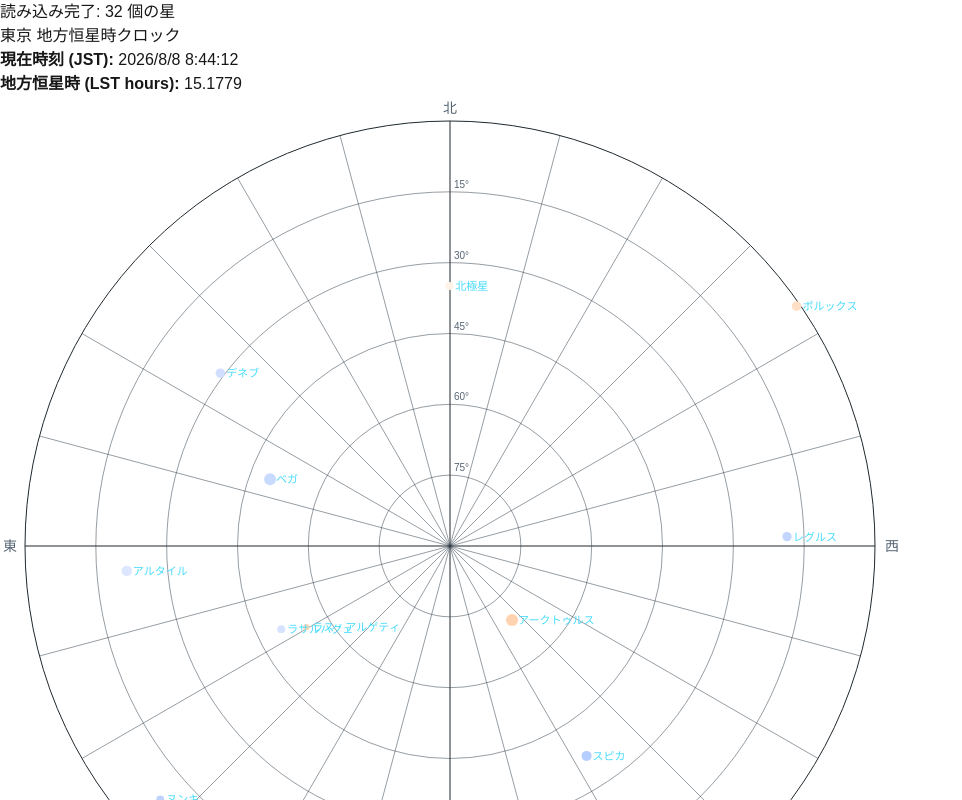
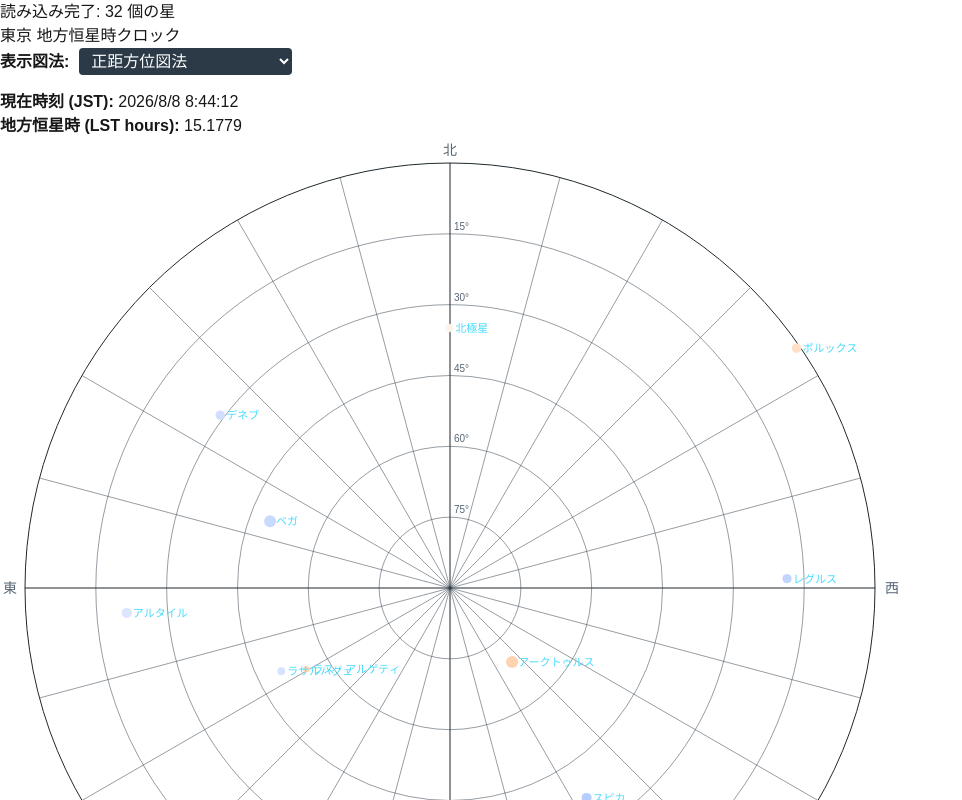
Before and after one commit to hiromitsuiwata/star-map, a Next.js app: page / in a window 1280 px wide. Shown: the top 800 px of the page, without its empty margins (0-962 px from the left). Built offline with nearby package versions, Linux system fonts and the light colour scheme.

Commit message:
切り替え

```diff
--- /dev/null
+++ b/app/data/projections.ts
@@ -0,0 +1,203 @@
+export interface ProjectionProfile {
+  name: string;
+  /** 地平座標(az, alt)からキャンバス上の(x, y)を計算する（描画不可ならnull） */
+  project: (
+    az: number,
+    alt: number,
+    cx: number,
+    cy: number,
+    rMax: number,
+  ) => { x: number; y: number } | null;
+  /** 図法に応じた背景、十字線、方位ラベル、高度グリッドをすべて描画する */
+  drawBackground: (
+    ctx: CanvasRenderingContext2D,
+    cx: number,
+    cy: number,
+    rMax: number,
+  ) => void;
+}
+
+// 共通の高度線リスト
+const ALT_LINES = [15, 30, 45, 60, 75];
+
+export const PROJECTIONS: Record<string, ProjectionProfile> = {
+  // 正距方位図法 (Azimuthal Equidistant)
+  azimuthal: {
+    name: "正距方位図法",
+    project: (az, alt, cx, cy, rMax) => {
+      const r = rMax * (1 - alt / (Math.PI / 2));
+      return {
+        x: cx - r * Math.sin(az),
+        y: cy - r * Math.cos(az),
+      };
+    },
+    drawBackground: (ctx, cx, cy, rMax) => {
+      // 外枠の円と十字線
+      ctx.strokeStyle = "#1e272c";
+      ctx.lineWidth = 1;
+      ctx.beginPath();
+      ctx.arc(cx, cy, rMax, 0, Math.PI * 2);
+      ctx.stroke();
+      ctx.beginPath();
+      ctx.moveTo(cx, cy - rMax);
+      ctx.lineTo(cx, cy + rMax);
+      ctx.stroke();
+      ctx.beginPath();
+      ctx.moveTo(cx - rMax, cy);
+      ctx.lineTo(cx + rMax, cy);
+      ctx.stroke();
+
+      // 方位ラベル
+      ctx.fillStyle = "#576574";
+      ctx.font = "14px sans-serif";
+      ctx.fillText("北", cx - 7, cy - rMax - 8);
+      ctx.fillText("南", cx - 7, cy + rMax + 20);
+      ctx.fillText("東", cx - rMax - 22, cy + 5);
+      ctx.fillText("西", cx + rMax + 10, cy + 5);
+
+      // グリッド線のスタイル設定
+      ctx.strokeStyle = "#2c3a47";
+      ctx.lineWidth = 0.5;
+      ctx.font = "10px sans-serif";
+
+      // 高度同心円
+      ALT_LINES.forEach((altDeg) => {
+        const altRad = (altDeg * Math.PI) / 180;
+        const r = rMax * (1 - altRad / (Math.PI / 2));
+        ctx.beginPath();
+        ctx.arc(cx, cy, r, 0, Math.PI * 2);
+        ctx.stroke();
+        ctx.fillText(`${altDeg}°`, cx + 4, cy - r - 4);
+      });
+
+      // 放射状の方位線
+      for (let azDeg = 15; azDeg < 360; azDeg += 15) {
+        if (azDeg % 90 === 0) continue;
+        const azRad = (azDeg * Math.PI) / 180;
+        ctx.beginPath();
+        ctx.moveTo(cx, cy);
+        ctx.lineTo(cx - rMax * Math.sin(azRad), cy - rMax * Math.cos(azRad));
+        ctx.stroke();
+      }
+    },
+  },
+
+  // 平射図法 (Stereographic)
+  stereographic: {
+    name: "平射図法（ステレオ）",
+    project: (az, alt, cx, cy, rMax) => {
+      const theta = Math.PI / 2 - alt;
+      const r = rMax * Math.tan(theta / 2);
+      return {
+        x: cx - r * Math.sin(az),
+        y: cy - r * Math.cos(az),
+      };
+    },
+    drawBackground: (ctx, cx, cy, rMax) => {
+      ctx.strokeStyle = "#1e272c";
+      ctx.lineWidth = 1;
+      ctx.beginPath();
+      ctx.arc(cx, cy, rMax, 0, Math.PI * 2);
+      ctx.stroke();
+      ctx.beginPath();
+      ctx.moveTo(cx, cy - rMax);
+      ctx.lineTo(cx, cy + rMax);
+      ctx.stroke();
+      ctx.beginPath();
+      ctx.moveTo(cx - rMax, cy);
+      ctx.lineTo(cx + rMax, cy);
+      ctx.stroke();
+
+      ctx.fillStyle = "#576574";
+      ctx.font = "14px sans-serif";
+      ctx.fillText("北", cx - 7, cy - rMax - 8);
+      ctx.fillText("南", cx - 7, cy + rMax + 20);
+      ctx.fillText("東", cx - rMax - 22, cy + 5);
+      ctx.fillText("西", cx + rMax + 10, cy + 5);
+
+      ctx.strokeStyle = "#2c3a47";
+      ctx.lineWidth = 0.5;
+      ctx.font = "10px sans-serif";
+
+      // 高度同心円（平射図法のスケール）
+      ALT_LINES.forEach((altDeg) => {
+        const altRad = (altDeg * Math.PI) / 180;
+        const r = rMax * Math.tan((Math.PI / 2 - altRad) / 2);
+        ctx.beginPath();
+        ctx.arc(cx, cy, r, 0, Math.PI * 2);
+        ctx.stroke();
+        ctx.fillText(`${altDeg}°`, cx + 4, cy - r - 4);
+      });
+
+      // 方位線
+      for (let azDeg = 15; azDeg < 360; azDeg += 15) {
+        if (azDeg % 90 === 0) continue;
+        const azRad = (azDeg * Math.PI) / 180;
+        ctx.beginPath();
+        ctx.moveTo(cx, cy);
+        ctx.lineTo(cx - rMax * Math.sin(azRad), cy - rMax * Math.cos(azRad));
+        ctx.stroke();
+      }
+    },
+  },
+
+  // 心射図法 (Gnomonic)
+  gnomonic: {
+    name: "心射図法（流星観測用）",
+    project: (az, alt, cx, cy, rMax) => {
+      const theta = Math.PI / 2 - alt;
+      if (theta >= Math.PI / 2 - 0.01) return null;
+      const r = rMax * Math.tan(theta);
+      return {
+        x: cx - r * Math.sin(az),
+        y: cy - r * Math.cos(az),
+      };
+    },
+    drawBackground: (ctx, cx, cy, rMax) => {
+      // 心射図法は無限に広がるため外枠の円は描かず、基準十字線のみ
+      ctx.strokeStyle = "#1e272c";
+      ctx.lineWidth = 1;
+      ctx.beginPath();
+      ctx.moveTo(cx, cy - rMax);
+      ctx.lineTo(cx, cy + rMax);
+      ctx.stroke();
+      ctx.beginPath();
+      ctx.moveTo(cx - rMax, cy);
+      ctx.lineTo(cx + rMax, cy);
+      ctx.stroke();
+
+      ctx.fillStyle = "#576574";
+      ctx.font = "14px sans-serif";
+      ctx.fillText("北", cx - 7, cy - rMax - 8);
+      ctx.fillText("南", cx - 7, cy + rMax + 20);
+      ctx.fillText("東", cx - rMax - 22, cy + 5);
+      ctx.fillText("西", cx + rMax + 10, cy + 5);
+
+      ctx.strokeStyle = "#2c3a47";
+      ctx.lineWidth = 0.5;
+      ctx.font = "10px sans-serif";
+
+      // 高度円（心射図法のスケール、地平線近くは描画不能なのでフィルター）
+      ALT_LINES.forEach((altDeg) => {
+        const altRad = (altDeg * Math.PI) / 180;
+        const theta = Math.PI / 2 - altRad;
+        if (theta >= Math.PI / 2 - 0.01) return;
+        const r = rMax * Math.tan(theta);
+        ctx.beginPath();
+        ctx.arc(cx, cy, r, 0, Math.PI * 2);
+        ctx.stroke();
+        ctx.fillText(`${altDeg}°`, cx + 4, cy - r - 4);
+      });
+
+      // 方位線
+      for (let azDeg = 15; azDeg < 360; azDeg += 15) {
+        if (azDeg % 90 === 0) continue;
+        const azRad = (azDeg * Math.PI) / 180;
+        ctx.beginPath();
+        ctx.moveTo(cx, cy);
+        ctx.lineTo(cx - rMax * Math.sin(azRad), cy - rMax * Math.cos(azRad));
+        ctx.stroke();
+      }
+    },
+  },
+};
--- a/app/starCanvas.tsx
+++ b/app/starCanvas.tsx
@@ -1,13 +1,13 @@
+// StarCanvas.tsx
 "use client";
 
 import { useEffect, useRef, useState } from "react";
 import { ParsedStar } from "./data/csvParser";
 import { convertEquatorialToHorizontal } from "./data/celestial";
 import { calculateLST } from "./data/time";
+import { PROJECTIONS } from "./data/projections";
 
-// 東京の経度 (東経139.7414度)
 const TOKYO_LON = 139.7414;
-// 東京の緯度 (北緯35.6581度)
 const TOKYO_LAT = 35.6581;
 
 interface StarCanvasProps {
@@ -23,133 +23,94 @@ export const StarCanvas: React.FC<StarCanvasProps> = ({
 }) => {
   const canvasRef = useRef<HTMLCanvasElement | null>(null);
   const [now, setNow] = useState(new Date());
+  const [projectionType, setProjectionType] = useState<string>("azimuthal");
 
-  // 1分ごとに現在時刻を更新
   useEffect(() => {
-    const timer = setInterval(() => {
-      setNow(new Date());
-    }, 60000);
-
+    const timer = setInterval(() => setNow(new Date()), 60000);
     return () => clearInterval(timer);
   }, []);
 
-  // 東京の緯度（ラジアン）
   const lat = (TOKYO_LAT * Math.PI) / 180;
-  // 地方恒星時 (LST) の計算
   const lstHours = calculateLST(now.getTime(), TOKYO_LON);
 
-  // Canvasへの描画処理
   useEffect(() => {
     const canvas = canvasRef.current;
     if (!canvas) return;
-
     const ctx = canvas.getContext("2d");
     if (!ctx) return;
 
     const cx = width / 2;
     const cy = height / 2;
-    const rMax = Math.min(width, height) / 2 - 25; // 地平線の半径（余白調整）
+    const rMax = Math.min(width, height) / 2 - 25;
 
-    // 描画エリアのクリア
+    const currentProjection =
+      PROJECTIONS[projectionType] || PROJECTIONS.azimuthal;
+
+    // キャンバスのクリア
     ctx.clearRect(0, 0, width, height);
 
-    // 1. 背景の円と十字線（地平線・方位線）の描画
-    ctx.strokeStyle = "#1e272c";
-    ctx.lineWidth = 1;
-    ctx.beginPath();
-    ctx.arc(cx, cy, rMax, 0, Math.PI * 2);
-    ctx.stroke();
-    ctx.beginPath();
-    ctx.moveTo(cx, cy - rMax);
-    ctx.lineTo(cx, cy + rMax);
-    ctx.stroke();
-    ctx.beginPath();
-    ctx.moveTo(cx - rMax, cy);
-    ctx.lineTo(cx + rMax, cy);
-    ctx.stroke();
+    // 1. 図法固有の背景・ガイド線・ラベルを一発で描画
+    currentProjection.drawBackground(ctx, cx, cy, rMax);
 
-    // 方位ラベル（見上げ星図：上が北のとき、左が東、右が西）
-    ctx.fillStyle = "#576574";
-    ctx.font = "14px sans-serif";
-    ctx.fillText("北", cx - 7, cy - rMax - 8);
-    ctx.fillText("南", cx - 7, cy + rMax + 20);
-    ctx.fillText("東", cx - rMax - 22, cy + 5);
-    ctx.fillText("西", cx + rMax + 10, cy + 5);
-
-    // --- ここから座標線の描画 ---
-    ctx.strokeStyle = "#2c3a47"; // 線の色（星より目立たない暗めの色）
-    ctx.lineWidth = 0.5; // 細い線
-    ctx.fillStyle = "#576574"; // 高度ラベルの文字色
-    ctx.font = "10px sans-serif";
-
-    // 1. 高度線
-    const altLines = [15, 30, 45, 60, 75];
-    altLines.forEach((altDeg) => {
-      const altRad = (altDeg * Math.PI) / 180;
-      // 天頂からの角距離に比例する半径
-      const r = rMax * (1 - altRad / (Math.PI / 2));
-
-      ctx.beginPath();
-      ctx.arc(cx, cy, r, 0, Math.PI * 2);
-      ctx.stroke();
-
-      // 高度のラベルを描画（北側の線上に配置）
-      ctx.fillText(`${altDeg}°`, cx + 4, cy - r - 4);
-    });
-
-    // 2. 方位線（15度刻み、ただし東西南北の0,90,180,270は除く）
-    for (let azDeg = 15; azDeg < 360; azDeg += 15) {
-      if (azDeg % 90 === 0) continue; // 東西南北はすでに十字線を引いているのでスキップ
-
-      const azRad = (azDeg * Math.PI) / 180;
-
-      // 見上げ星図（左が東、右が西）の向きに合わせる
-      const targetX = cx - rMax * Math.sin(azRad);
-      const targetY = cy - rMax * Math.cos(azRad);
-
-      ctx.beginPath();
-      ctx.moveTo(cx, cy);
-      ctx.lineTo(targetX, targetY);
-      ctx.stroke();
-    }
-    // --- ここまで座標線の描画 ---
-
-    // すべての星のループ描画
+    // 2. 星の描画
     stars.forEach((star) => {
       const horizontalPosition = convertEquatorialToHorizontal(
         star,
         lstHours,
         lat,
-      )!;
+      );
+      if (!horizontalPosition || horizontalPosition.alt < 0) return;
 
-      if (!horizontalPosition) return; // 地平線の下にある星は描画しない
+      const pt = currentProjection.project(
+        horizontalPosition.az,
+        horizontalPosition.alt,
+        cx,
+        cy,
+        rMax,
+      );
+      if (!pt) return;
 
-      // 正距方位図法による画面上のXYマッピング
-      // 天頂からの角距離に比例する半径 r
-      const r = rMax * (1 - horizontalPosition.alt / (Math.PI / 2));
-
-      // 見上げ星図（左が東、右が西）にするため、X軸はマイナスにする
-      const x = cx - r * Math.sin(horizontalPosition.az);
-      const y = cy - r * Math.cos(horizontalPosition.az);
-
-      // 星のドットを描画
       ctx.beginPath();
       ctx.fillStyle = star.colorHex || "#ffffff";
-      ctx.arc(x, y, star.size || 2, 0, Math.PI * 2);
+      ctx.arc(pt.x, pt.y, star.size || 2, 0, Math.PI * 2);
       ctx.fill();
 
-      // 日本語の星の名前を描画
       if (star.name) {
         ctx.fillStyle = "#48dbfb";
         ctx.font = "11px sans-serif";
-        ctx.fillText(star.name, x + 6, y + 4);
+        ctx.fillText(star.name, pt.x + 6, pt.y + 4);
       }
     });
-  }, [stars, width, height, lstHours]); // 依存配列に lstHours を追加して毎分再描画
+  }, [stars, width, height, lstHours, projectionType]);
 
   return (
     <div>
       <h3>東京 地方恒星時クロック</h3>
+      <div style={{ marginBottom: "15px" }}>
+        <label
+          htmlFor="projection-select"
+          style={{ marginRight: "10px", fontWeight: "bold" }}
+        >
+          表示図法:
+        </label>
+        <select
+          id="projection-select"
+          value={projectionType}
+          onChange={(e) => setProjectionType(e.target.value)}
+          style={{
+            padding: "4px 8px",
+            borderRadius: "4px",
+            background: "#2c3a47",
+            color: "#fff",
+          }}
+        >
+          {Object.entries(PROJECTIONS).map(([key, proj]) => (
+            <option key={key} value={key}>
+              {proj.name}
+            </option>
+          ))}
+        </select>
+      </div>
       <strong>現在時刻 (JST):</strong> {now.toLocaleString("ja-JP")}
       <br />
       <strong>地方恒星時 (LST hours):</strong> {lstHours.toFixed(4)}
```
